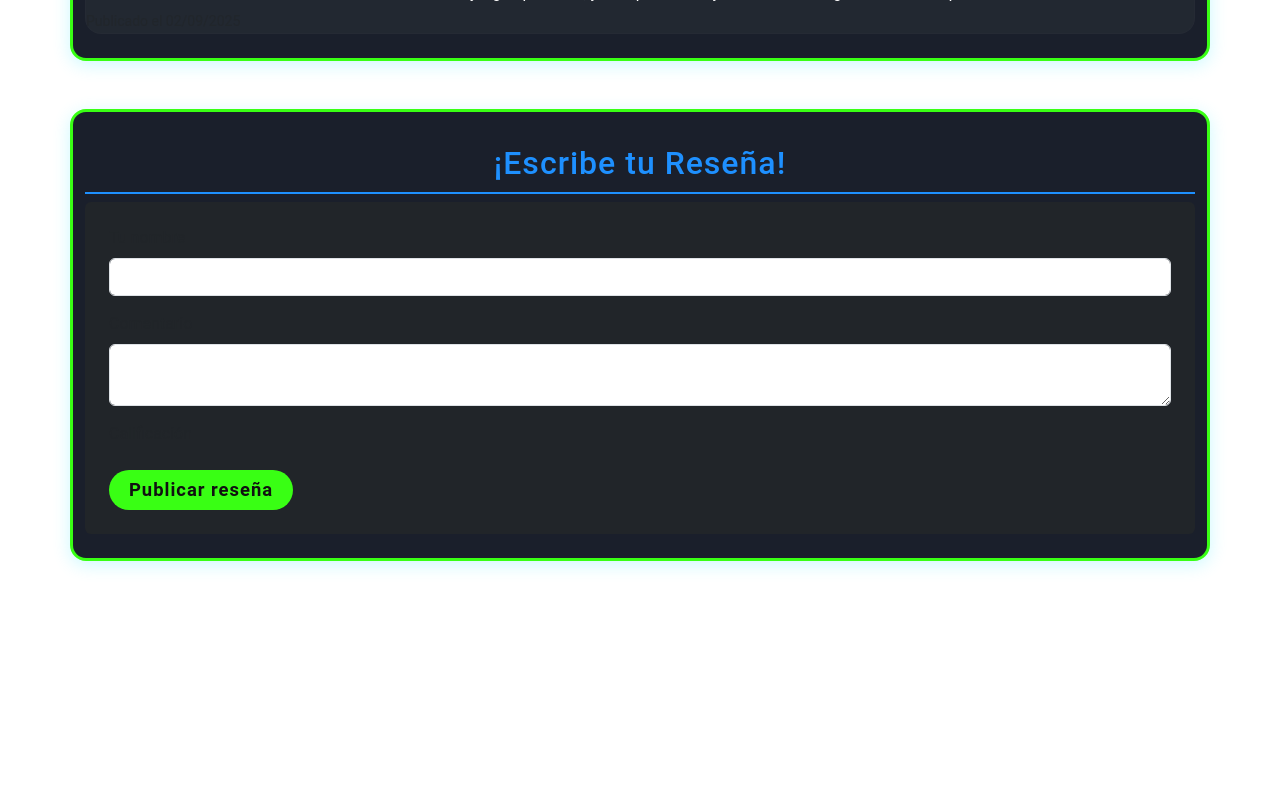
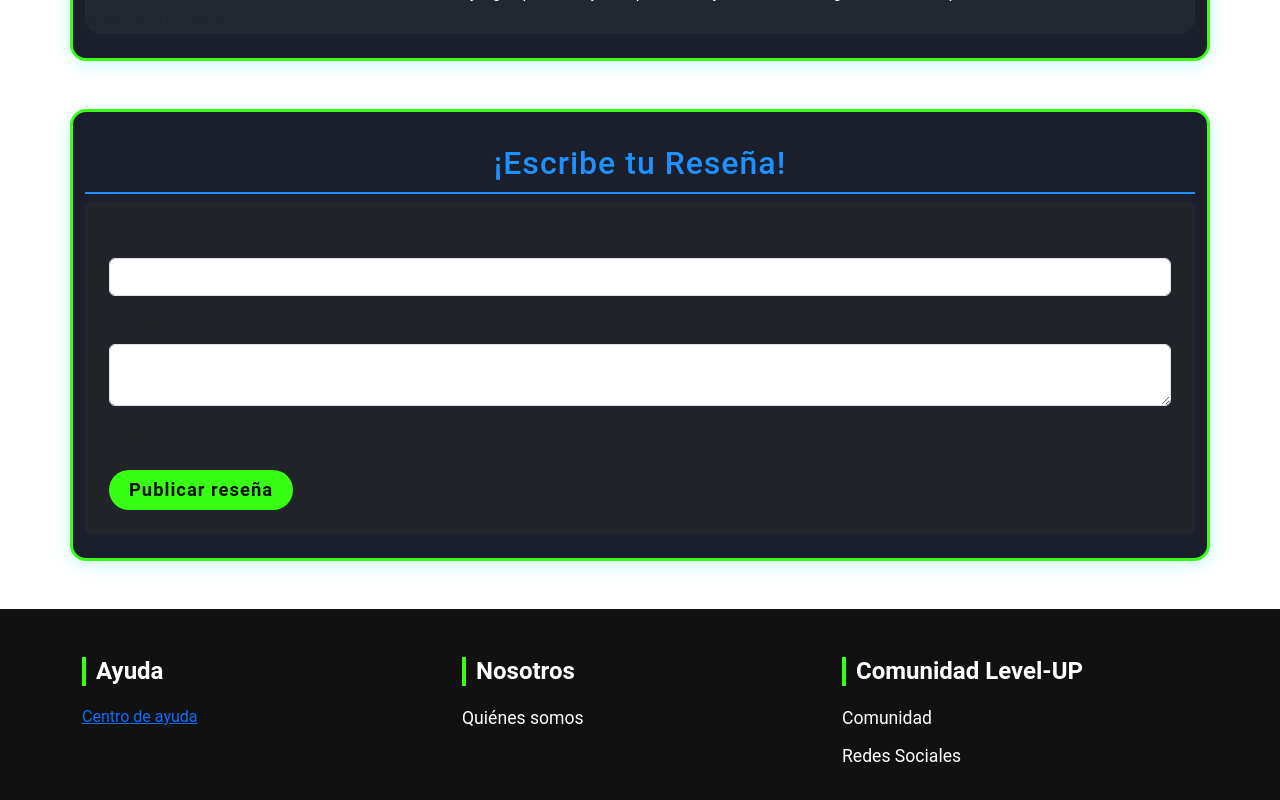
Before and after one commit to FranMGB96/MigracionLevelUp-Gamer, a React (Vite) app: page / in a window 1280 px wide. Shown: the part 3562-4362 px from the top of the page. Before the commit the page ends 4171 px from the top, so only its background shows below. Built offline with nearby package versions, Linux system fonts and the light colour scheme.

Commit message:
insert Footer

```diff
--- a/src/App.tsx
+++ b/src/App.tsx
@@ -1,3 +1,4 @@
+import { Footer } from "./components/Footer";
 import { Navbar } from "./components/Navbar";
 import { Home } from "./pages/Home"
 import 'bootstrap/dist/css/bootstrap.min.css';
@@ -7,6 +8,7 @@ const App = () => {
     <>
       <Navbar/>
       <Home/>
+      <Footer/>
     </>
   )
 }
--- a/src/components/Footer.tsx
+++ b/src/components/Footer.tsx
@@ -0,0 +1,47 @@
+export const Footer = () => {
+    return (
+        <>
+     <footer className="footer-gamer mt-5 py-5">
+      <div className="container">
+        <div className="row text-white">
+          <div className="col-12 col-md-4 mb-4 mb-md-0">
+            <h4 className="footer-title">Ayuda</h4>
+            <ul className="list-unstyled">
+              <li>
+                <a
+                  href="https://wa.me/56912345678?text=Hola,%20necesito%20ayuda%20con%20el%20servicio%20técnico%20de%20Level-Up%20Gamer"
+                  target="_blank"
+                  className="centro-ayuda-enlace"
+                >
+                  Centro de ayuda
+                </a>
+              </li>
+            </ul>
+          </div>
+
+          <div className="col-12 col-md-4 mb-4 mb-md-0">
+            <h4 className="footer-title">Nosotros</h4>
+            <ul className="list-unstyled">
+              <li>
+                <a href="nosotros.html" className="footer-link">Quiénes somos</a>
+              </li>
+            </ul>
+          </div>
+
+          <div className="col-12 col-md-4">
+            <h4 className="footer-title">Comunidad Level-UP</h4>
+            <ul className="list-unstyled">
+              <li>
+                <a href="comunidad.html" className="footer-link">Comunidad</a>
+              </li>
+              <li>
+                <a href="comunidad.html" className="footer-link">Redes Sociales</a>
+              </li>
+            </ul>
+          </div>
+        </div>
+      </div>
+    </footer>
+        </>
+    )
+}
```
Also changed, not shown: src/pages/Comunidad.tsx (added), src/pages/Contact.tsx (deleted), src/pages/Nosotros.tsx (added).
